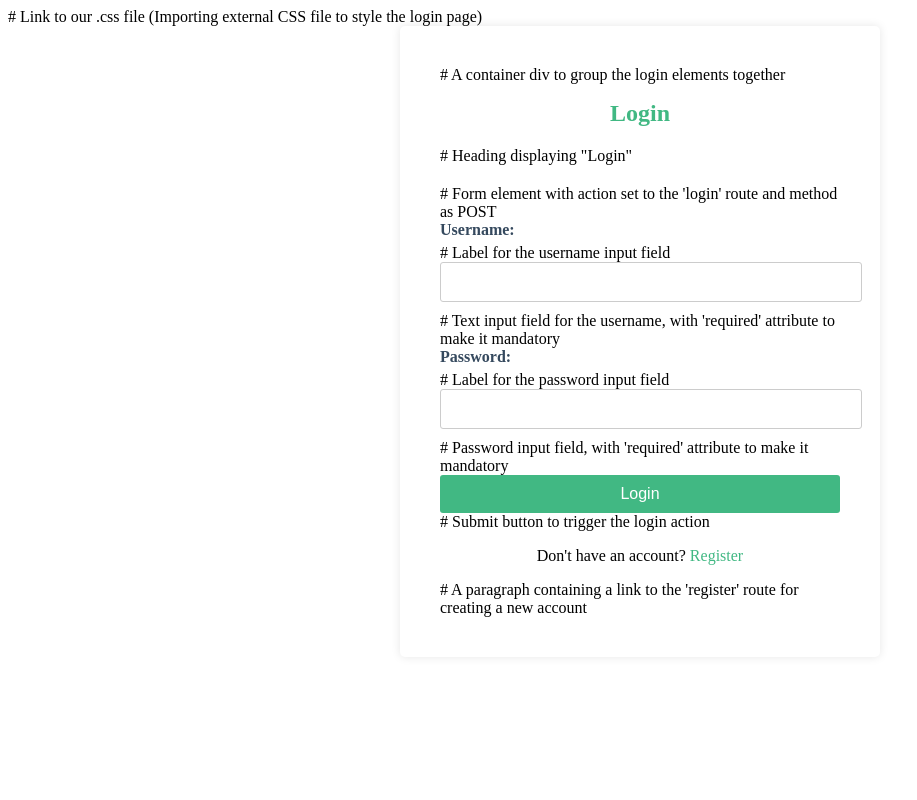
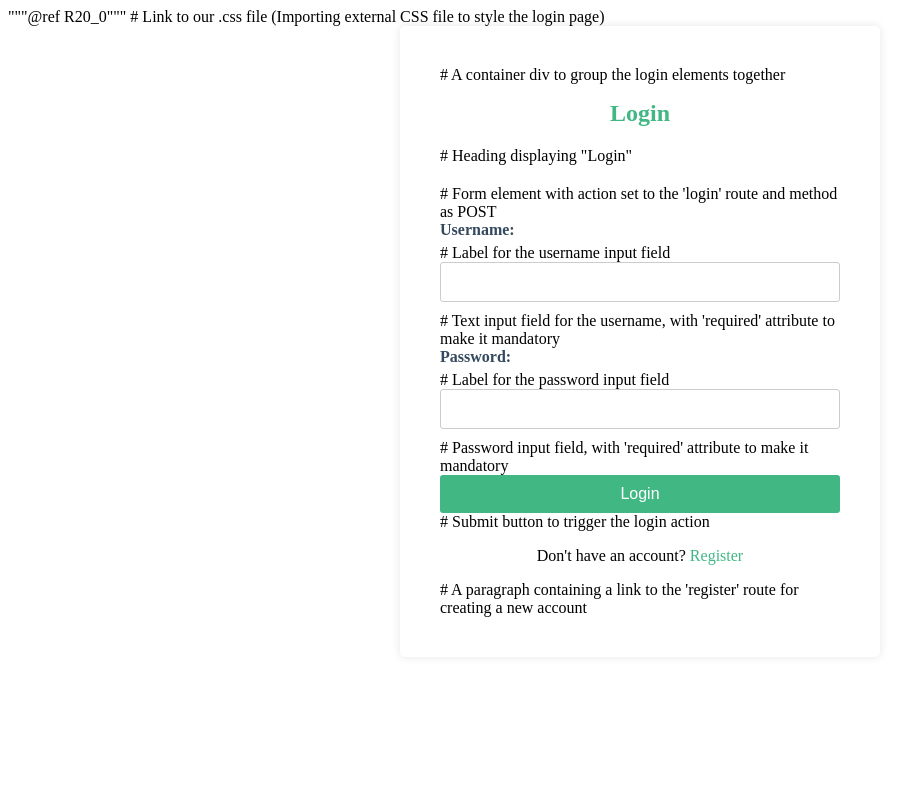
Before and after one commit to WSUCEG-7140/Team-Beta, a Flask app: page /login in a window 1280 px wide. Shown: the whole page, without its empty margins (0-917 px from the left). Run offline with Flask 3, Linux system fonts and the light colour scheme.

Commit message:
Updated Reference to the code

```diff
--- a/templates/login.html
+++ b/templates/login.html
@@ -1,3 +1,4 @@
+"""@ref R20_0"""
 <!DOCTYPE html>
 <html>
 <head>
```
